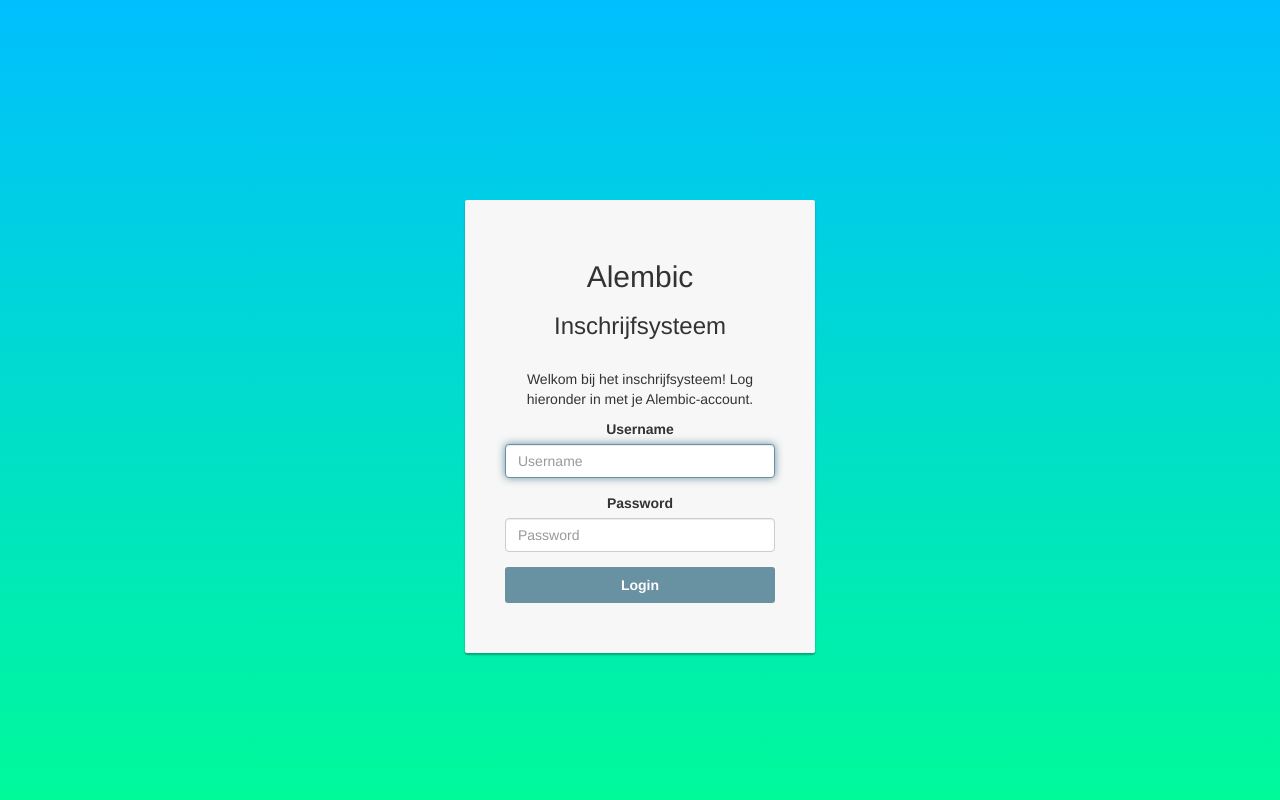
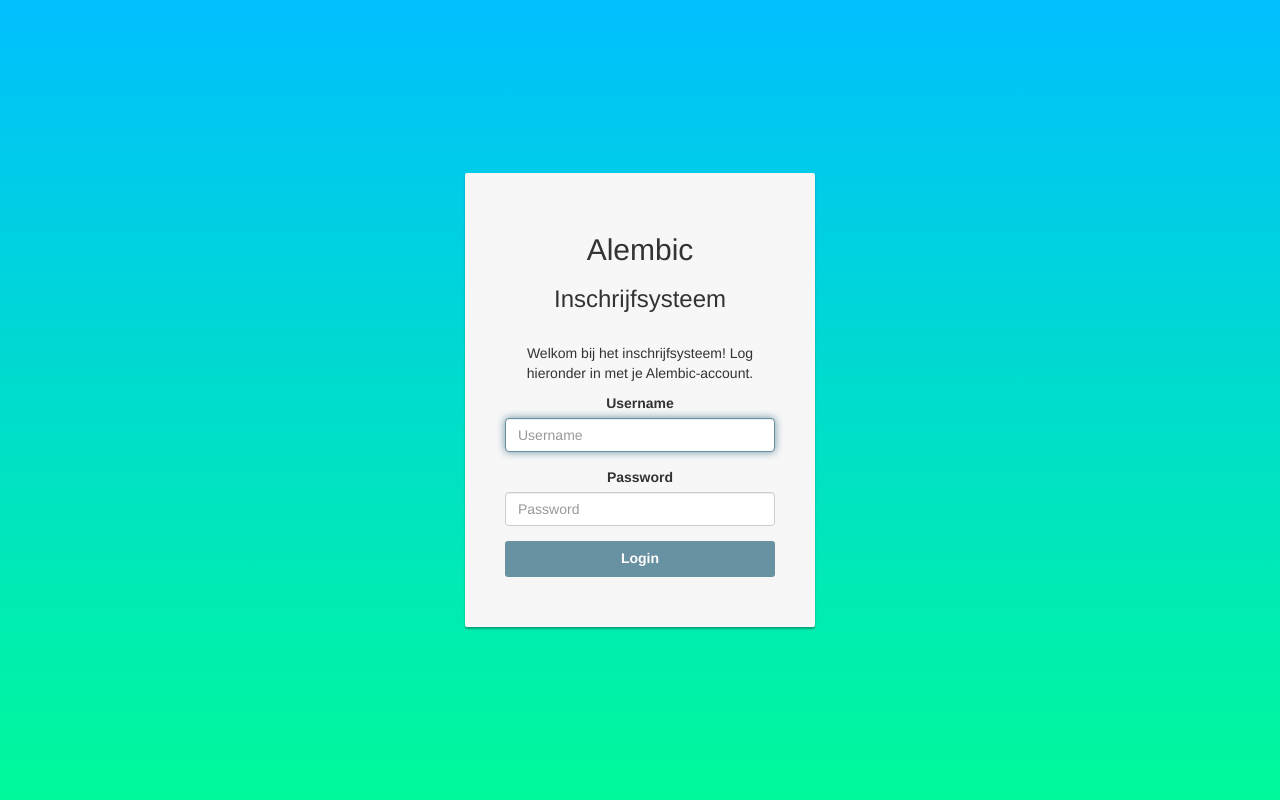
Before and after one commit to ASO-Alembic/Inschrijflijst, a Django app: page /login/ in a window 1280 px wide. Run offline with Django 3.2, Linux system fonts and the light colour scheme; some libraries are stand-ins or nearby versions.

Commit message:
Properly center login card using flexbox

```diff
--- a/app/static/login.css
+++ b/app/static/login.css
@@ -3,11 +3,17 @@ body, html {
 	background: linear-gradient(deepskyblue, mediumspringgreen);
 }
 
+.container {
+	justify-content: center;
+	align-items: center;
+	display: flex;
+	height: 100%;
+}
+
 .card {
 	background-color: #F7F7F7;
 	max-width: 350px;
-	padding: 40px 40px;
-	margin: 200px auto 25px;
+	padding: 40px;
 	border-radius: 2px;
 	box-shadow: 0 2px 2px rgba(0, 0, 0, 0.3);
 	text-align: center;
```
